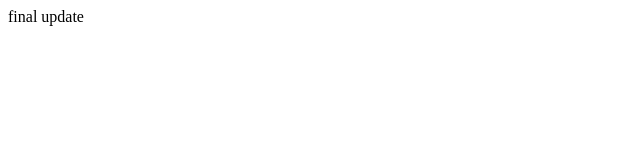
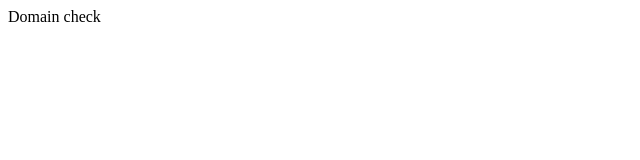
Before and after one commit to cptapp/test, a plain HTML site: page index.html in a window 1280 px wide. Shown: the full height of the page, 0-640 px from the left. Drawn offline with Linux system fonts and the light colour scheme.

Commit message:
5th commit

```diff
--- a/index.html
+++ b/index.html
@@ -7,6 +7,6 @@
     <title>Document</title>
   </head>
   <body>
-    final update
+    Domain check
   </body>
 </html>
```
